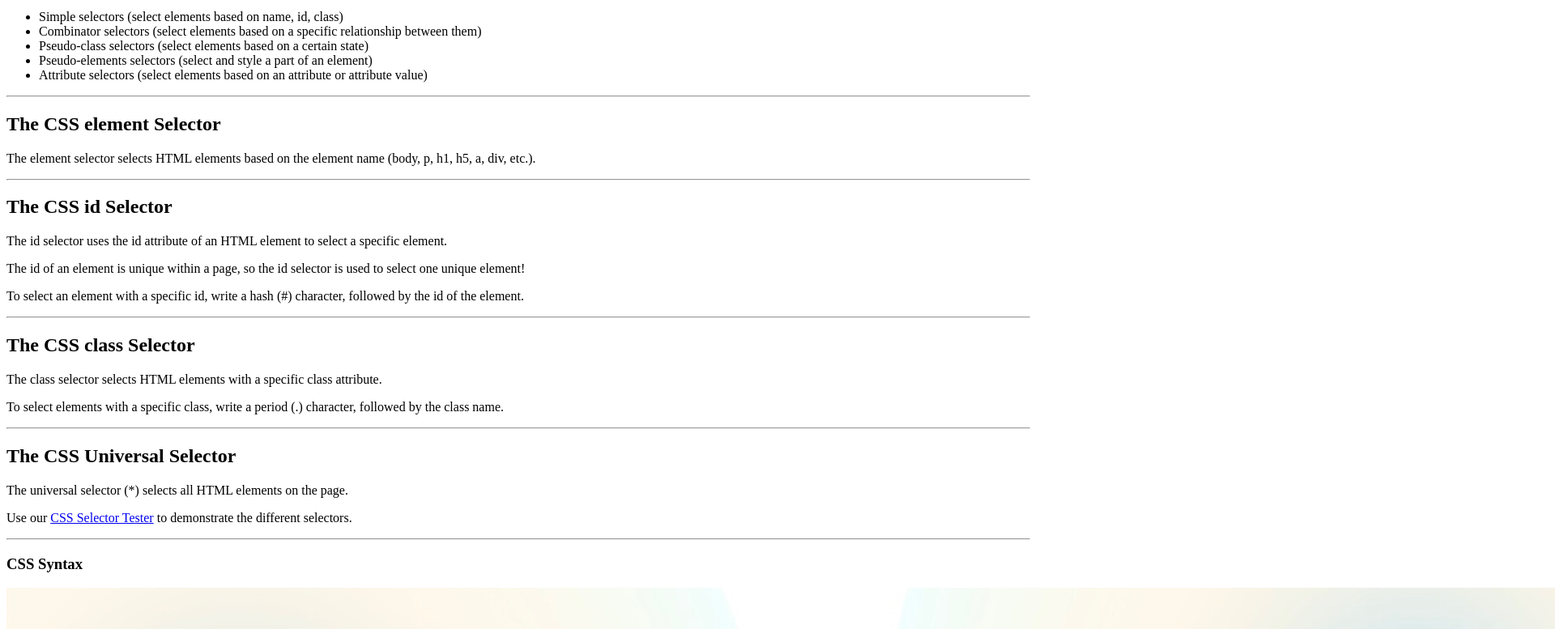
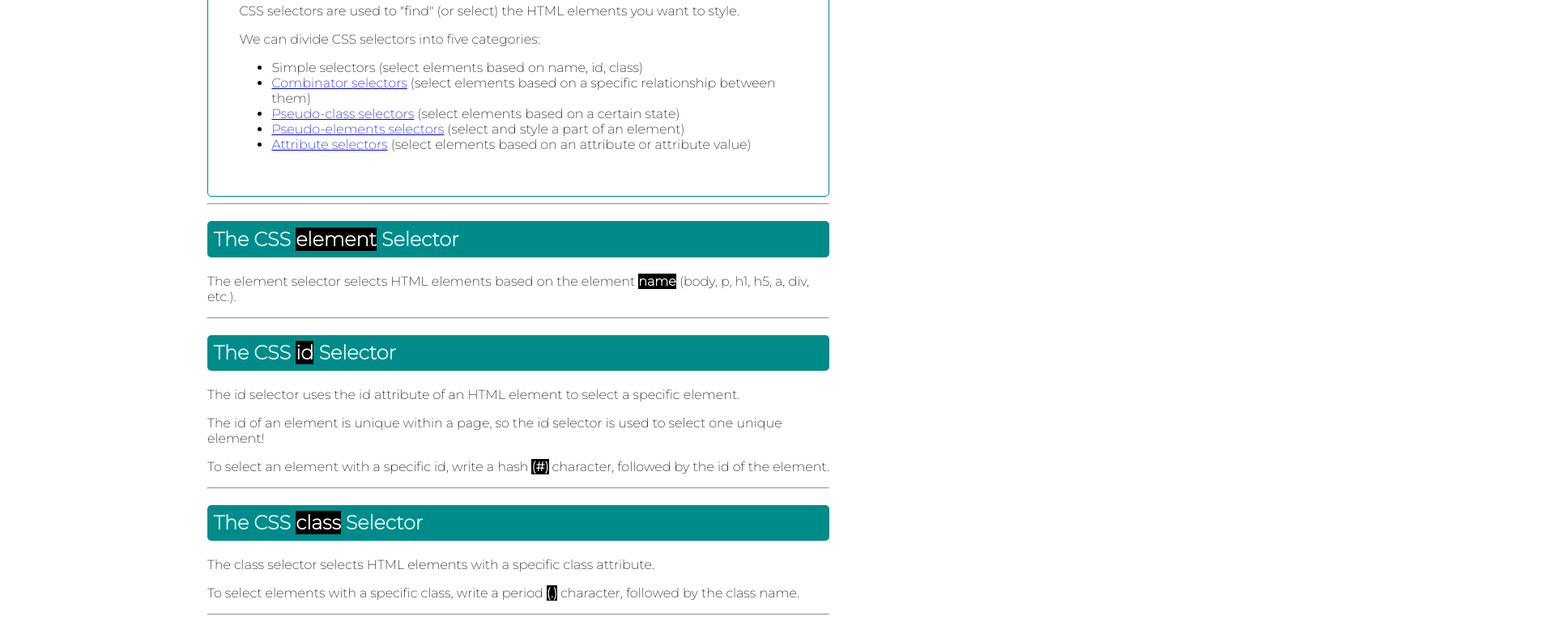
Before and after one commit to danielfont-z/ASIX1_M4UF1A6_Selectores_CSS_DanielFont, a plain HTML site: page index.html in a window 1280 px wide. Shown: the part 221-998 px from the top of the page at 81% size, 1920 px wide, since content can reach past the window. Drawn offline with Linux system fonts and the light colour scheme.

Commit message:
finalizado

```diff
--- /dev/null
+++ b/estilos.css
@@ -0,0 +1,62 @@
+@import url('https://fonts.googleapis.com/css2?family=Montserrat:wght@200&display=swap');
+*{
+    font-family: 'Montserrat', sans-serif;
+}
+
+body{
+    margin: 0;
+    padding-left: 20%;
+    padding-right: 20%;
+}
+
+h1{
+    text-decoration: underline;
+    color: darkcyan;
+    text-align: center;
+}
+
+.selector{
+    color: lightcyan;
+}
+
+.selectors{
+    padding: 5%;
+    border: solid darkcyan 1px;
+    border-radius: 5px;
+}
+
+#universal{
+    color: lightgoldenrodyellow;
+}
+
+h2[class="selector"],h2[id="universal"]{
+    background-color: darkcyan;
+    padding: 1%;
+    border-radius: 5px;
+}
+
+span{
+    font-weight: 900;
+    background-color: black;
+    color: white;
+}
+
+a>li{
+    text-decoration: none;
+}
+
+h3{
+    background-color: rgba(0, 139, 139, 0.529);
+    padding: 0.5px;
+    border-radius: 5px;
+}
+
+div #gallery{
+    width: 100%;
+}
+
+img{
+    width: 100%;
+    border: solid darkcyan 1px;
+    border-radius: 5px;
+}
--- a/index.html
+++ b/index.html
@@ -6,6 +6,9 @@
     <meta http-equiv="X-UA-Compatible" content="IE=edge">
     <meta name="viewport" content="width=device-width, initial-scale=1.0">
     <title>CSS Selectors</title>
+    <link rel="stylesheet" href="estilos.css">
+    <script src="https://kit.fontawesome.com/6648232894.js" crossorigin="anonymous"></script>
+    <link rel="icon" href="img/file-code-solid.svg" type="image/x-icon">
 </head>
 
 <body>
@@ -17,11 +20,10 @@
         <p>We can divide CSS selectors into five categories:</p>
         <ul>
             <li>Simple selectors (select elements based on name, id, class)</li>
-            <li>Combinator selectors (select elements based on a specific relationship between them)</li>
-            <li>Pseudo-class selectors (select elements based on a certain state)
-            </li>
-            <li>Pseudo-elements selectors (select and style a part of an element)</li>
-            <li>Attribute selectors (select elements based on an attribute or attribute value)</li>
+            <li><a href="https://www.w3schools.com/css/css_combinators.asp">Combinator selectors</a> (select elements based on a specific relationship between them)</li>
+            <li><a href="https://www.w3schools.com/css/css_pseudo_classes.asp">Pseudo-class selectors</a> (select elements based on a certain state)</li>
+            <li><a href="https://www.w3schools.com/css/css_pseudo_elements.asp">Pseudo-elements selectors</a> (select and style a part of an element)</li>
+            <li><a href="https://www.w3schools.com/css/css_attribute_selectors.asp">Attribute selectors</a> (select elements based on an attribute or attribute value)</li>
         </ul>
     </div>
     <hr>
```
Also changed, not shown: img/file-code-solid.svg (added).
